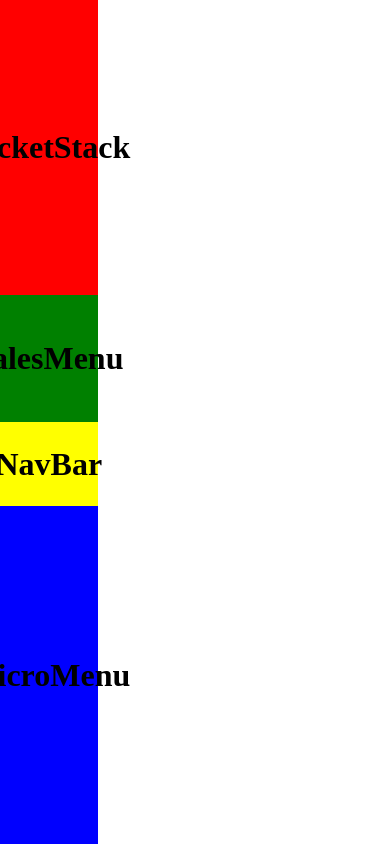
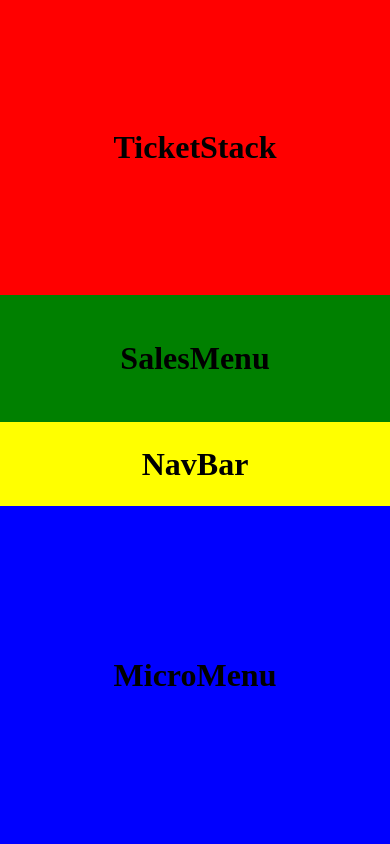
Before and after one commit to hmlucas/heroku-test, a React (Vite) app in the folder client/: page /cashier-view in a window 390 px wide. Built offline with nearby package versions, Linux system fonts and the light colour scheme.

Commit message:
Updated css class names

```diff
--- a/client/src/pages/CashierView/CashierView.css
+++ b/client/src/pages/CashierView/CashierView.css
@@ -10,14 +10,14 @@
     overflow: hidden;
 }
 
-.left-panel {
+.cashier-left-panel {
     display: flex;
     flex-direction: column;
     width: 30%;
     height: 100%;
 }
 
-.ticket-stack {
+.cashier-ticket-stack {
     flex: 7;
     background-color: red;
     display: flex;
@@ -25,7 +25,7 @@
     align-items: center;
 }
 
-.sales-menu {
+.cashier-sales-menu {
     flex: 3;
     background-color: green;
     display: flex;
@@ -33,14 +33,14 @@
     align-items: center;
 }
 
-.right-panel {
+.cashier-right-panel {
     display: flex;
     flex-direction: column;
     width: 70%;
     height: 100%;
 }
 
-.nav-bar {
+.cashier-nav-bar {
     flex: 1;
     background-color: yellow;
     display: flex;
@@ -48,7 +48,7 @@
     align-items: center;
 }
 
-.micro-menu {
+.cashier-micro-menu {
     flex: 9;
     background-color: blue;
     display: flex;
@@ -61,25 +61,25 @@
         flex-direction: column;
     }
 
-    .left-panel,
-    .right-panel {
+    .cashier-left-panel,
+    .cashier-right-panel {
         width: 100%;
         height: 50%;
     }
 
-    .ticket-stack {
+    .cashier-ticket-stack {
         flex: 7;
     }
 
-    .sales-menu {
+    .cashier-sales-menu {
         flex: 3;
     }
 
-    .nav-bar {
+    .cashier-nav-bar {
         flex: 2;
     }
 
-    .micro-menu {
+    .cashier-micro-menu {
         flex: 8;
     }
 }
--- a/client/src/pages/CashierView/CashierView.jsx
+++ b/client/src/pages/CashierView/CashierView.jsx
@@ -7,11 +7,11 @@ import MicroMenu from "./MicroMenu";
 const CashierView = () => {
   return (
     <div className="cashier-view">
-      <div className="left-panel">
+      <div className="cashier-left-panel">
         <TicketStack />
         <SalesMenu />
       </div>
-      <div className="right-panel">
+      <div className="cashier-right-panel">
         <NavBar />
         <MicroMenu />
       </div>
--- a/client/src/pages/CashierView/MicroMenu.jsx
+++ b/client/src/pages/CashierView/MicroMenu.jsx
@@ -2,7 +2,7 @@ import "./CashierView.css";
 
 const MicroMenu = () => {
   return (
-    <div className="micro-menu">
+    <div className="cashier-micro-menu">
       <h1>MicroMenu</h1>
     </div>
   );
--- a/client/src/pages/CashierView/NavBar.jsx
+++ b/client/src/pages/CashierView/NavBar.jsx
@@ -2,7 +2,7 @@ import "./CashierView.css";
 
 const NavBar = () => {
   return (
-    <div className="nav-bar">
+    <div className="cashier-nav-bar">
       <h1>NavBar</h1>
     </div>
   );
--- a/client/src/pages/CashierView/SalesMenu.jsx
+++ b/client/src/pages/CashierView/SalesMenu.jsx
@@ -2,7 +2,7 @@ import "./CashierView.css";
 
 const SalesMenu = () => {
   return (
-    <div className="sales-menu">
+    <div className="cashier-sales-menu">
       <h1>SalesMenu</h1>
     </div>
   );
--- a/client/src/pages/CashierView/TicketStack.jsx
+++ b/client/src/pages/CashierView/TicketStack.jsx
@@ -2,7 +2,7 @@ import "./CashierView.css";
 
 const TicketStack = () => {
   return (
-    <div className="ticket-stack">
+    <div className="cashier-ticket-stack">
       <h1>TicketStack</h1>
     </div>
   );
--- a/client/src/pages/MenuView/EntreeMenu.jsx
+++ b/client/src/pages/MenuView/EntreeMenu.jsx
@@ -2,7 +2,7 @@ import "./MenuView.css";
 
 const EntreeMenu = () => {
   return (
-    <div className="entree-menu">
+    <div className="menu-entree-menu">
       <h1>EntreeMenu</h1>
     </div>
   );
--- a/client/src/pages/MenuView/ExplainMenu.jsx
+++ b/client/src/pages/MenuView/ExplainMenu.jsx
@@ -2,7 +2,7 @@ import "./MenuView.css";
 
 const ExplainMenu = () => {
   return (
-    <div className="explain-menu">
+    <div className="menu-explain-menu">
       <div className="menu-item">
         <img
           src="src/pages/MenuView/Pictures/panda_bowl.jpg"
--- a/client/src/pages/MenuView/MenuView.css
+++ b/client/src/pages/MenuView/MenuView.css
@@ -8,13 +8,13 @@
     height: 100vh;
     overflow: hidden;
 }
-.left-panel {
+.menu-left-panel {
     display: flex;
     flex-direction: column;
     width: 25%;
     height: 100%;
 }
-.explain-menu {
+.menu-explain-menu {
     flex: 1;
     display: flex;
     flex-direction: column;
@@ -33,26 +33,26 @@
     max-width: 100%;
     height: auto;
 }
-.middle-panel {
+.menu-middle-panel {
     display: flex;
     flex-direction: column;
     width: 50%;
     height: 100%;
 }
-.entree-menu{
+.menu-entree-menu{
     flex: 1;
     background-color: blue;
     display: flex;
     justify-content: center;
     align-items: center;
 }
-.right-panel {
+.menu-right-panel {
     display: flex;
     flex-direction: column;
     width: 25%;
     height: 100%;
 }
-.sideandapp-menu {
+.menu-sideandapp-menu {
     flex: 1;
     background-color: orange;
     display: flex;
--- a/client/src/pages/MenuView/MenuView.jsx
+++ b/client/src/pages/MenuView/MenuView.jsx
@@ -6,14 +6,14 @@ import SideAndAppMenu from "./SideAndAppMenu";
 const MenuView = () => {
   return (
     <div className="menu-view">
-      <div className="left-panel">
+      <div className="menu-left-panel">
         <ExplainMenu />
       </div>
 
-      <div className="middle-panel">
+      <div className="menu-middle-panel">
         <EntreeMenu />
       </div>
-      <div className="right-panel">
+      <div className="menu-right-panel">
         <SideAndAppMenu />
       </div>
     </div>
--- a/client/src/pages/MenuView/SideAndAppMenu.jsx
+++ b/client/src/pages/MenuView/SideAndAppMenu.jsx
@@ -2,7 +2,7 @@ import "./MenuView.css";
 
 const SideAndAppMenu = () => {
   return (
-    <div className="sideandapp-menu">
+    <div className="menu-sideandapp-menu">
       <h1>SideAndAppMenu</h1>
     </div>
   );
```
